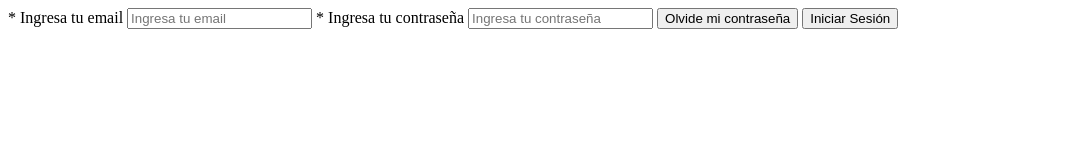
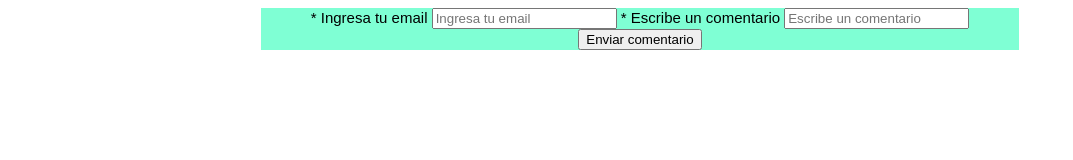
Before and after one commit to SergioRamz02/JavaScript-DOM, a plain HTML site: page indexp6.html in a window 1280 px wide. Shown: the whole page, without its empty margins (0-1073 px from the left). Drawn offline with Linux system fonts and the light colour scheme.

Commit message:
Primeros avances de la practica 6

```diff
--- a/indexp6.html
+++ b/indexp6.html
@@ -12,19 +12,23 @@
 
 <!-- Sección del formulario-->
 
-<section id="container">
+<section id="form-container">
     <form>
 
         <label for="email">* Ingresa tu email</label>
         <input type="email" class="form-control" id="email" name="email" placeholder="Ingresa tu email" required>
 
 
-        <label for="password">* Ingresa tu contraseña</label>
-        <input type="password" id="password" name="password" placeholder="Ingresa tu contraseña" required>
-         <button id="olvide">Olvide mi contraseña</button>
+        <label for="text">* Escribe un comentario</label>
+        <input type="text" class="Caja-comentario" id="comentario" name="comentario" placeholder="Escribe un comentario" required>
 
-    <button type="submit">Iniciar Sesión</button>
+    <button type="submit" id="addComentario">Enviar comentario</button>
  </form>
+</section>
+
+<!--Este apartado es para que se creen los comentarios enviados-->
+<section id="cometario-enviado">
+
 </section>
 
 
--- a/style.css
+++ b/style.css
@@ -0,0 +1,18 @@
+body{
+    text-align: center;
+    font-family: Arial, Helvetica, sans-serif;
+    font-size: 15px;
+}
+
+#form-container{
+    display: flex;
+    flex-direction: column;
+    margin: 0 20%;
+    background-color: aquamarine;
+    width: 60%;
+    align-items: center;
+
+}
+form{
+    flex-direction: column;
+}
```
